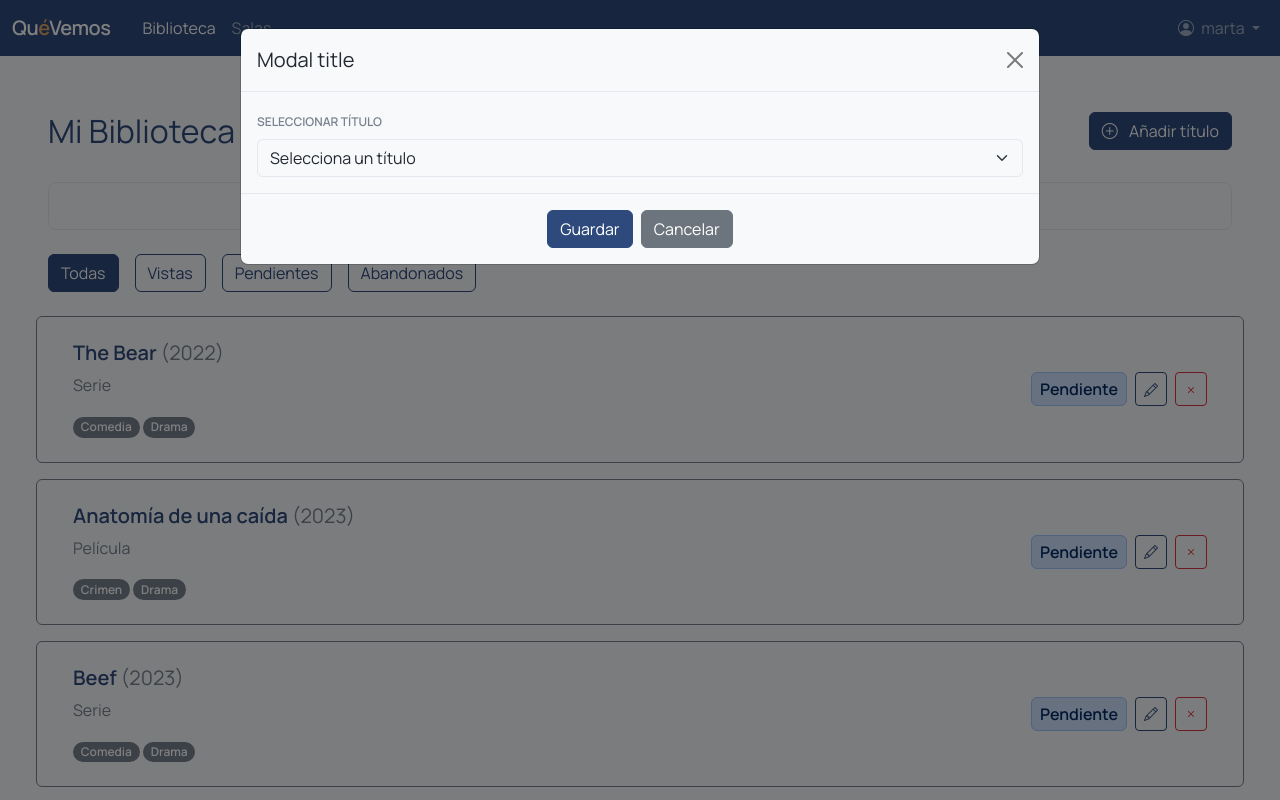
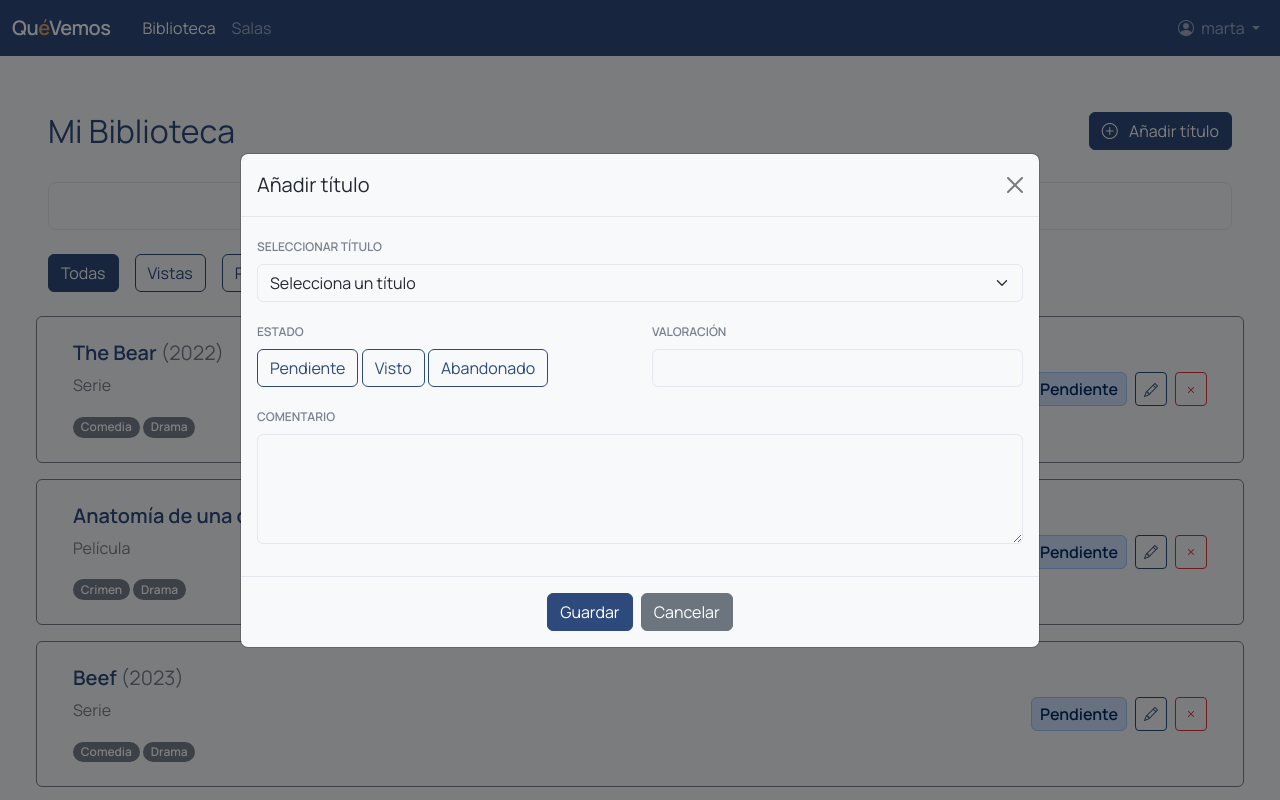
Before and after one commit to leofa98/queVemos, a Django app: page /dashboard in a window 1280 px wide, after a click on "Añadir título". Run offline with Django 5.2, Linux system fonts and the light colour scheme; a user stored in the database is signed in; data comes from the database, SQL or seed files in the repository.

Commit message:
dashboard dinámico

```diff
--- a/library/urls.py
+++ b/library/urls.py
@@ -2,4 +2,7 @@ from django.urls import path
 
 from . import views
 
-urlpatterns = [path("/library/new", views.entry_new, name="entry_new")]
+urlpatterns = [
+    path("library/new", views.entry_new, name="entry_new"),
+    path("library/<int:entry_id>/remove", views.remove_entry, name="remove_entry"),
+]
--- a/rooms/templates/rooms/dashboard.html
+++ b/rooms/templates/rooms/dashboard.html
@@ -61,8 +61,7 @@
                     <button data-entryId="{{ entry.id }}" type="button" class="btn btn-sm btn-outline-primary entry-card-edit">
                         <i class="bi bi-pencil"></i>
                     </button>
-
-                    <button data-entryId="{{ entry.id }}" type="button" class="btn btn-sm btn-outline-danger entry-card-delete">
+                    <button type="submit" data-entryId="{{ entry.id }}" class="btn btn-sm btn-outline-danger entry-card-delete">
                         <i class="bi bi-x"></i>
                     </button>
 
@@ -105,37 +104,83 @@
 
 </div>
 
-<!-- Modal -->
+
 <div class="modal fade" id="addTitleModal">
-    <div class="modal-dialog modal-lg">
+    <div class="modal-dialog modal-lg modal-dialog-centered">
         <div class="modal-content">
             <form action="{% url 'entry_new' %}" method="post">
                 {% csrf_token %}
-
                 <div class="modal-header">
-                    <h1 class="modal-title fs-5" id="addTitleModalLabel">Modal title</h1>
+                    <h1 class="modal-title fs-5" id="addTitleModalLabel">Añadir título</h1>
                     <button type="button" class="btn-close text-light" data-bs-dismiss="modal"></button>
                 </div>
                 <div class="modal-body">
+                    {% if error_message %}
+                        <div class="alert alert-danger" role="alert">
+                            {{ error_message }}
+                        </div>
+                    {% endif %}
+                    <div class="mb-3">
+                        <label for="disabledSelect" class="form-label text-secondary">SELECCIONAR TÍTULO</label>
+                        <select name="title" class="form-select">
+                            <option disabled selected>Selecciona un título</option>
+                            {% for title in titles %}
+                                <option value="{{ title.id }}">{{ title }}</option>
+                            {% endfor %}
+                        </select>
+                    </div>
 
-                    <label for="disabledSelect" class="form-label text-secondary">SELECCIONAR TÍTULO</label>
-                    <select class="form-select">
+                    <div class="row mb-3">
+                        <div class="col-lg mb-3 mb-lg-0">
+                            <label for="disabledSelect" class="form-label text-secondary">ESTADO</label>
+                            <div>
+                                <input value="pending" type="radio" class="btn-check" name="status" id="status-pending" autocomplete="off">
+                                <label class="btn btn-outline-primary" for="status-pending">Pendiente</label>
 
-                        <option disabled selected>Selecciona un título</option>
-                        {% for title in titles %}
-                            <option value="{{ title.id }}">{{ title }}</option>
-                        {% endfor %}
-                    </select>
+                                <input value="seen" type="radio" class="btn-check" name="status" id="status-seen" autocomplete="off">
+                                <label class="btn btn-outline-primary" for="status-seen">Visto</label>
+
+                                <input value="dropped" type="radio" class="btn-check" name="status" id="status-dropped" autocomplete="off">
+                                <label class="btn btn-outline-primary" for="status-dropped">Abandonado</label>
+                            </div>
+                        </div>
+
+                        <div class="col-lg">
+                            <label for="rate" class="form-label text-secondary">VALORACIÓN</label>
+                            <input min="1" max="10" type="number" name="rating" class="form-control" id="rating">
+                        </div>
+                    </div>
+
+
+                    <div class="mb-3">
+                        <label class="form-label text-secondary" for="comment">COMENTARIO</label>
+                        <textarea rows="4" name="comment" type="text" class="form-control" id="comment"></textarea>
+                    </div>
+
+
 
                 </div>
                 <div class="modal-footer d-flex justify-content-center align-items-center">
                     <input type="submit" class="btn btn-primary" value="Guardar"/>
                     <button type="button" class="btn btn-secondary" data-bs-dismiss="modal">Cancelar</button>
-
                 </div>
             </form>
         </div>
     </div>
 </div>
 
+<div class="modal fade" id="deleteModal">
+    <div class="modal-dialog modal-dialog-centered">
+        <div class="modal-content">
+            <div class="modal-body">
+                ¿Seguro que quieres eliminar esta entrada?
+            </div>
+            <div class="modal-footer d-flex align-content-center justify-content-center">
+                <button type="button" id="deleteConfirm" class="btn btn-primary">Eliminar</button>
+                <button type="button" class="btn btn-secondary" data-bs-dismiss="modal">Cancelar</button>
+            </div>
+        </div>
+    </div>
+</div>
+
 {% endblock %}
--- a/templates/base.html
+++ b/templates/base.html
@@ -4,12 +4,14 @@
 <html lang="es" class="min-vh-100">
 <head>
     <meta charset="UTF-8">
+    <meta name="csrf-token" content="{{ csrf_token }}">
     <meta name="viewport" content="width=device-width, initial-scale=1.0">
     <title>QuéVemos | {% block title %}{% endblock %}</title>
     <link href="https://cdn.jsdelivr.net/npm/bootstrap@5.3.8/dist/css/bootstrap.min.css" rel="stylesheet" integrity="sha384-sRIl4kxILFvY47J16cr9ZwB07vP4J8+LH7qKQnuqkuIAvNWLzeN8tE5YBujZqJLB" crossorigin="anonymous">
     <link href="https://fonts.googleapis.com/css2?family=Manrope:wght@400;600&display=swap" rel="stylesheet">
     <link rel="stylesheet" href="https://cdn.jsdelivr.net/npm/bootstrap-icons@1.13.1/font/bootstrap-icons.min.css">
     <script src="https://cdn.jsdelivr.net/npm/bootstrap@5.3.8/dist/js/bootstrap.bundle.min.js" integrity="sha384-FKyoEForCGlyvwx9Hj09JcYn3nv7wiPVlz7YYwJrWVcXK/BmnVDxM+D2scQbITxI" crossorigin="anonymous"></script>
+    <script src="{% static 'js/script.js' %}"></script>
     <link rel="stylesheet" href="{% static "css/main.css" %}">
 </head>
 <body class="d-flex flex-column min-vh-100 ">
```
Also changed, not shown: library/views.py (+42 -2 lines), static/js/script.js (added, +42 -0 lines).
